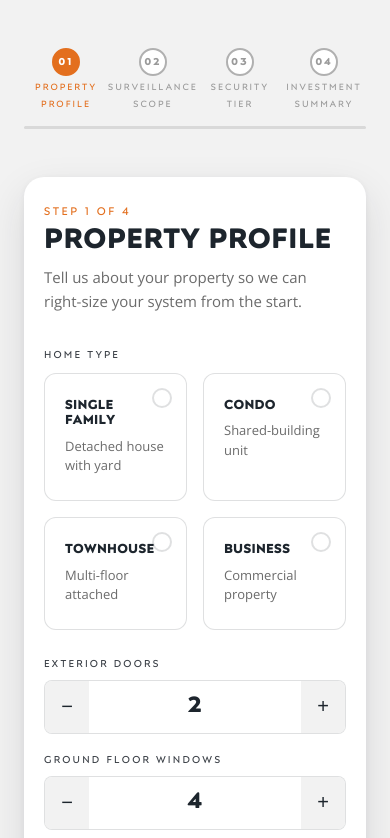
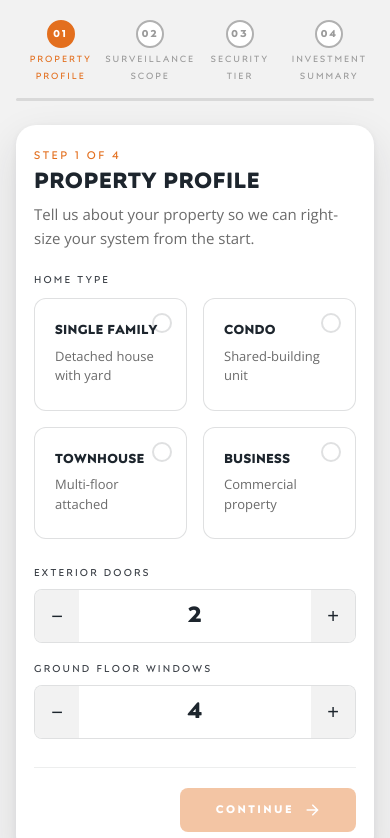
Before and after one commit to scbgitosu/securacore-estimator, a Next.js app: page / in a window 390 px wide. Shown: the top 838 px of the page. Built offline with nearby package versions, Linux system fonts and the light colour scheme.

Commit message:
Mobile optimizations

```diff
--- a/app/globals.css
+++ b/app/globals.css
@@ -90,6 +90,7 @@
 /* ── Reset ──────────────────────────────────────────────────────────────────── */
 
 *, *::before, *::after { box-sizing: border-box; margin: 0; padding: 0; }
+button { -webkit-tap-highlight-color: transparent; touch-action: manipulation; }
 
 html, body {
   font-family: var(--font-body);
@@ -126,7 +127,7 @@ html, body {
 /* ── Page layout ────────────────────────────────────────────────────────────── */
 
 .wiz-page {
-  min-height: calc(100vh - 80px);
+  min-height: 100vh;
   display: flex;
   flex-direction: column;
   align-items: center;
@@ -262,10 +263,12 @@ html, body {
   gap: 8px;
   position: relative;
 }
+@media (hover: hover) {
   .option-card:hover {
     border-color: var(--sc-orange);
     box-shadow: var(--shadow-md);
     transform: translateY(-2px);
+  }
 }
 .option-card.selected {
   border-color: var(--sc-orange);
@@ -321,10 +324,12 @@ html, body {
   gap: 12px;
   position: relative;
 }
+@media (hover: hover) {
   .coverage-card:hover {
     border-color: var(--sc-orange);
     box-shadow: var(--shadow-md);
     transform: translateY(-2px);
+  }
 }
 .coverage-card.selected {
   border-color: var(--sc-orange);
@@ -376,10 +381,12 @@ html, body {
   display: flex;
   flex-direction: column;
 }
+@media (hover: hover) {
   .tier-card:hover {
     border-color: var(--sc-orange);
     box-shadow: var(--shadow-md);
     transform: translateY(-2px);
+  }
 }
 .tier-card.selected {
   border-color: var(--sc-orange);
@@ -886,14 +893,47 @@ html, body {
 /* ── Responsive ─────────────────────────────────────────────────────────────── */
 
 @media (max-width: 600px) {
-  .wiz-nav { padding: 0 20px; }
-  .wiz-card { padding: 28px 20px; }
-  .option-grid.cols-2,
-  .option-grid.cols-3 { grid-template-columns: 1fr 1fr; }
-  .input-row { grid-template-columns: 1fr; }
-  .form-grid { grid-template-columns: 1fr; }
+  /* Page & card spacing */
+  .wiz-page         { padding: 20px 16px 48px; }
+  .wiz-progress-wrap { margin-bottom: 24px; }
+  .wiz-card         { padding: 24px 18px; }
+
+  /* Step typography */
+  .step-title    { font-size: 22px; }
+  .step-subtitle { margin-bottom: 24px; }
+
+  /* Option grids: 2-col stays 2-col, 3-col goes single column */
+  .option-grid.cols-3 { grid-template-columns: 1fr; }
+
+  /* Inputs */
+  .input-row  { grid-template-columns: 1fr; }
+  .form-grid  { grid-template-columns: 1fr; }
   .form-grid .full { grid-column: 1; }
-  .summary-header { padding: 24px; flex-direction: column; align-items: flex-start; }
-  .cta-block { flex-direction: column; align-items: stretch; }
-  .btn-cta { text-align: center; }
+
+  /* Summary */
+  .summary-header  { padding: 20px; flex-direction: column; align-items: flex-start; }
+  .summary-section { padding: 20px; }
+  .pricing-block   { padding: 20px; }
+  .pricing-range   { font-size: 32px; }
+  .cta-block       { padding: 20px; flex-direction: column; align-items: stretch; }
+  .btn-cta         { text-align: center; }
+
+  /* Nav buttons */
+  .wiz-nav-btns { margin-top: 28px; padding-top: 20px; }
+
+  /* Modal: slide up from bottom on mobile */
+  .modal-overlay {
+    align-items: flex-end;
+    padding: 0;
   }
+  .modal-card {
+    max-width: 100%;
+    border-radius: var(--radius-xl) var(--radius-xl) 0 0;
+    max-height: 92vh;
+    overflow-y: auto;
+    -webkit-overflow-scrolling: touch;
+  }
+  .modal-body  { padding: 24px 20px; }
+  .modal-foot  { padding: 0 20px 32px; }
+  .modal-head  { padding: 24px 20px; }
+}
```
Lines whose indentation alone changed are shown as unchanged.
